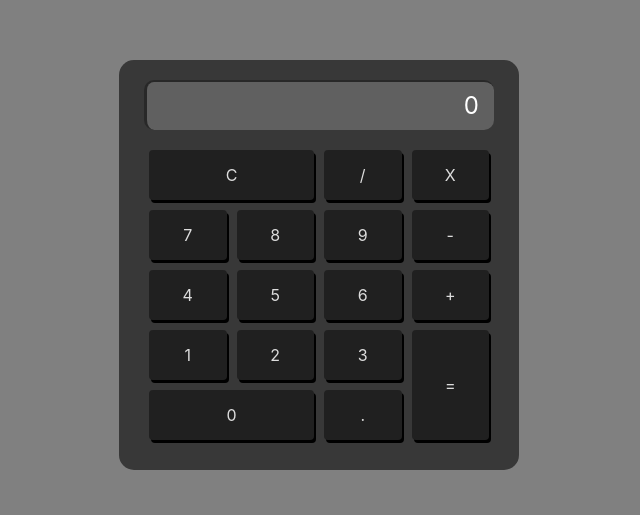
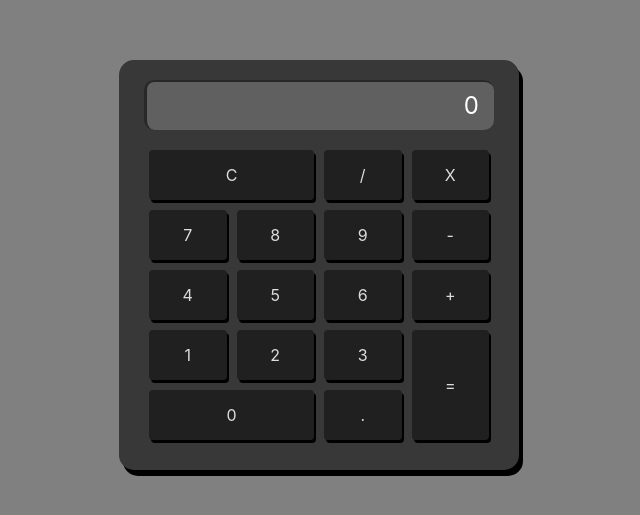
Before and after one commit to gui-andrades/calculadora, a plain HTML site: page index.html in a window 1280 px wide. Shown: the part 135-650 px from the top of the page, without its empty margins (321-961 px from the left). Drawn offline with Linux system fonts and the light colour scheme.

Commit message:
Added calc shadow

```diff
--- a/style.css
+++ b/style.css
@@ -15,6 +15,7 @@ body{
     background-color: #383838;
     color: #fff;
     border-radius: 15px;
+    box-shadow: 4px 6px black;
 }
 
 .display{
```
